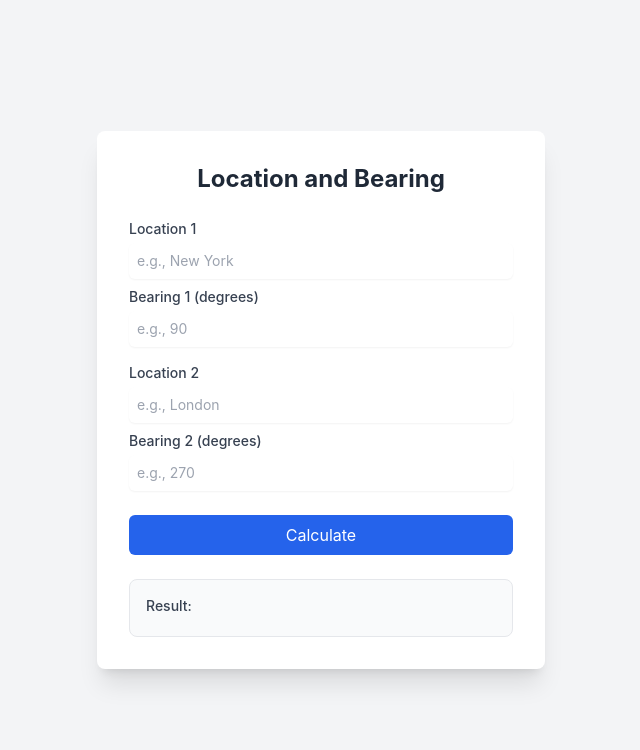
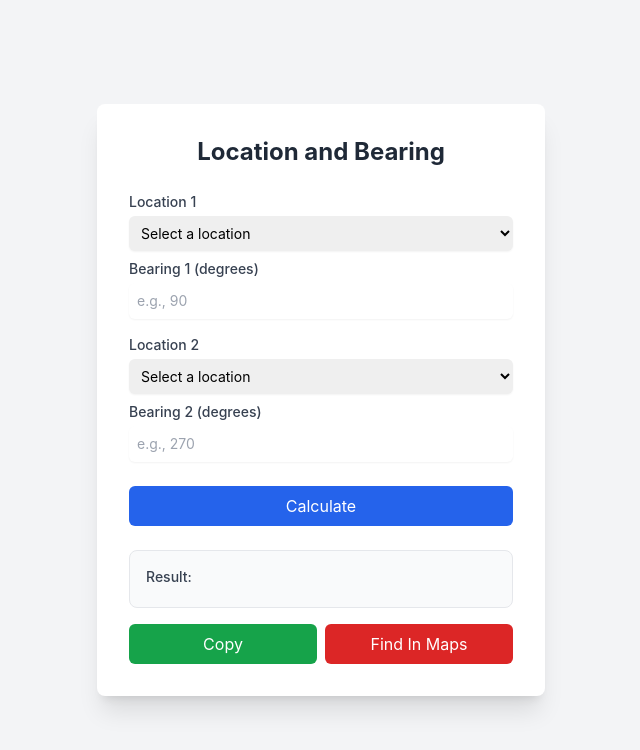
Before and after one commit to JakeShamaly/JakeShamaly.github.io, a plain HTML site: page index.html in a window 1280 px wide. Shown: the whole page, without its empty margins (319-959 px from the left). Drawn offline with nearby package versions, Linux system fonts and the light colour scheme.

Commit message:
Update index.html

```diff
--- a/index.html
+++ b/index.html
@@ -4,7 +4,6 @@
     <meta charset="UTF-8">
     <meta name="viewport" content="width=device-width, initial-scale=1.0">
     <title>Location & Bearing Calculator</title>
-    <!-- Tailwind CSS for styling -->
     <script src="https://cdn.tailwindcss.com"></script>
     <style>
         body {
@@ -16,11 +15,12 @@
     <div class="bg-white p-8 rounded-lg shadow-xl w-full max-w-md">
         <h1 class="text-2xl font-bold text-gray-800 mb-6 text-center">Location and Bearing</h1>
 
-        <!-- First input group for Location 1 and Bearing 1 -->
         <div class="mb-4">
             <div class="mb-2">
                 <label for="location1" class="block text-sm font-medium text-gray-700">Location 1</label>
-                <input type="text" id="location1" class="mt-1 block w-full rounded-md border-gray-300 shadow-sm focus:border-blue-500 focus:ring-blue-500 sm:text-sm p-2" placeholder="e.g., New York">
+                <select id="location1" class="mt-1 block w-full rounded-md border-gray-300 shadow-sm focus:border-blue-500 focus:ring-blue-500 sm:text-sm p-2">
+                    <option value="" disabled selected>Select a location</option>
+                </select>
             </div>
             <div>
                 <label for="bearing1" class="block text-sm font-medium text-gray-700">Bearing 1 (degrees)</label>
@@ -28,11 +28,12 @@
             </div>
         </div>
 
-        <!-- Second input group for Location 2 and Bearing 2 -->
         <div class="mb-6">
             <div class="mb-2">
                 <label for="location2" class="block text-sm font-medium text-gray-700">Location 2</label>
-                <input type="text" id="location2" class="mt-1 block w-full rounded-md border-gray-300 shadow-sm focus:border-blue-500 focus:ring-blue-500 sm:text-sm p-2" placeholder="e.g., London">
+                <select id="location2" class="mt-1 block w-full rounded-md border-gray-300 shadow-sm focus:border-blue-500 focus:ring-blue-500 sm:text-sm p-2">
+                    <option value="" disabled selected>Select a location</option>
+                </select>
             </div>
             <div>
                 <label for="bearing2" class="block text-sm font-medium text-gray-700">Bearing 2 (degrees)</label>
@@ -40,20 +41,26 @@
             </div>
         </div>
 
-        <!-- Button to trigger the calculation -->
         <button id="calculateBtn" class="w-full bg-blue-600 text-white py-2 px-4 rounded-md hover:bg-blue-700 focus:outline-none focus:ring-2 focus:ring-offset-2 focus:ring-blue-500 mb-6">
             Calculate
         </button>
 
-        <!-- Output area for the result string -->
         <div class="bg-gray-50 p-4 rounded-lg border border-gray-200">
             <p class="text-sm font-medium text-gray-700">Result:</p>
             <p id="outputString" class="mt-1 text-gray-900 font-mono break-words"></p>
         </div>
 
+        <div class="mt-4 flex space-x-2">
+            <button id="copyBtn" class="w-1/2 bg-green-600 text-white py-2 px-4 rounded-md hover:bg-green-700 focus:outline-none focus:ring-2 focus:ring-offset-2 focus:ring-green-500">
+                Copy
+            </button>
+            <button id="findInMapsBtn" class="w-1/2 bg-red-600 text-white py-2 px-4 rounded-md hover:bg-red-700 focus:outline-none focus:ring-2 focus:ring-offset-2 focus:ring-red-500">
+                Find In Maps
+            </button>
+        </div>
+
     </div>
 
-    <!-- Link to the external JavaScript file -->
     <script src="FireFinder.js"></script>
 </body>
 </html>
```
